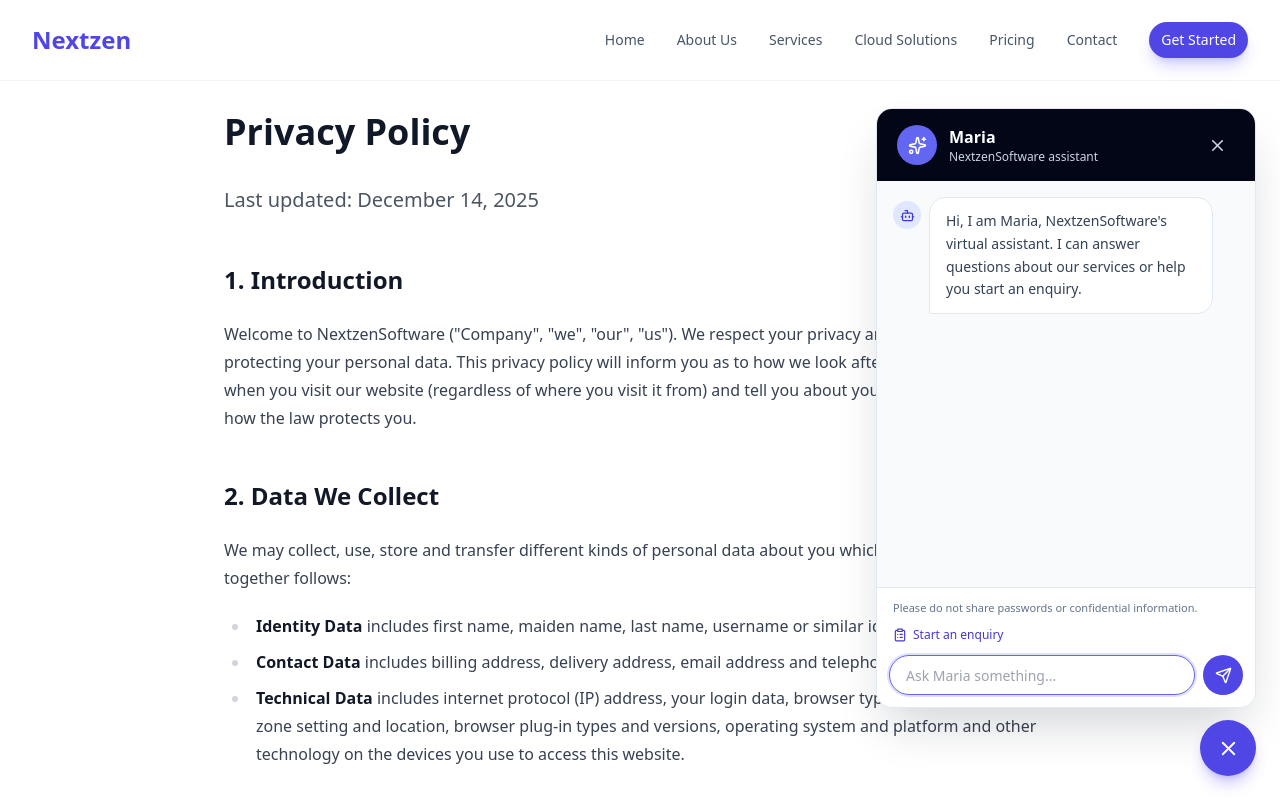
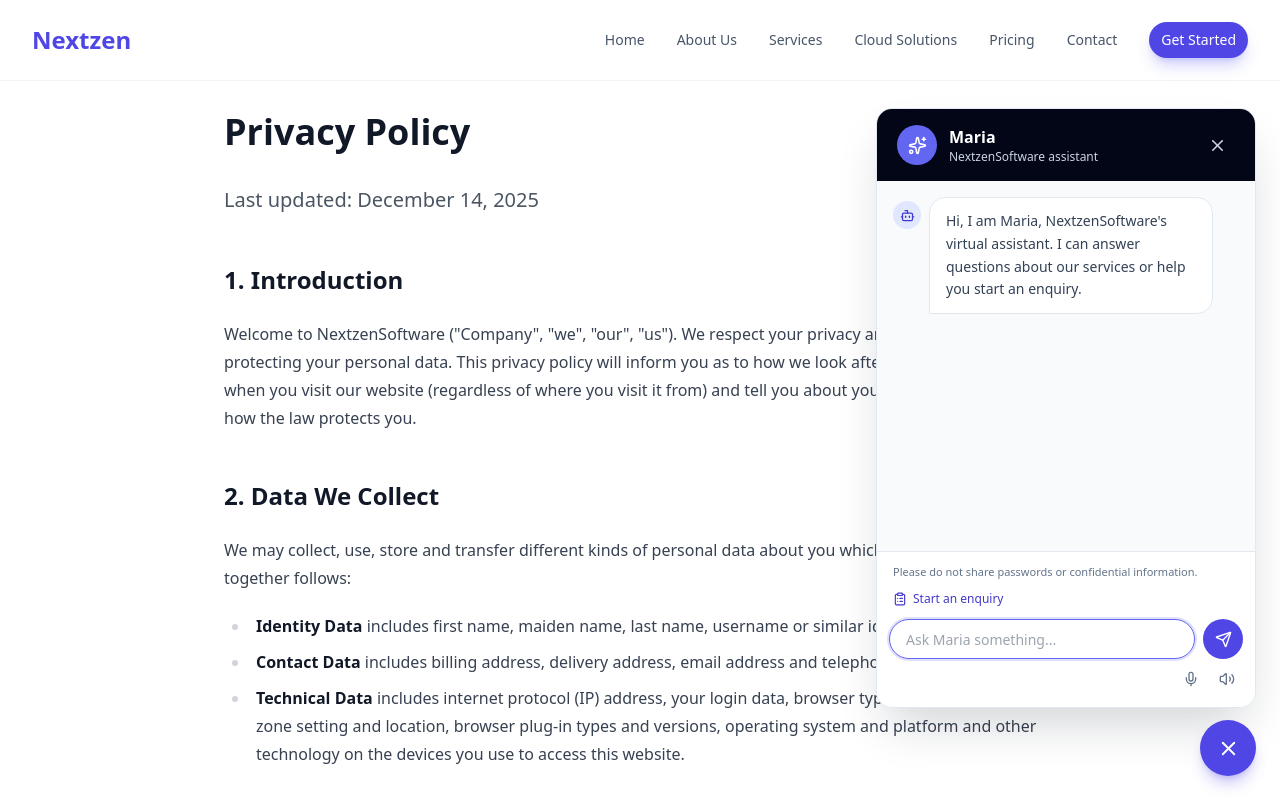
Before and after one commit to NextZenSoftware/NextZen, a Next.js app: page /privacy in a window 1280 px wide. Both pictures are taken after a click on the button "Open chat with Maria". Shown: the top 800 px of the page. Built offline with nearby package versions, Linux system fonts and the light colour scheme.

Commit message:
add Maria browser voice support

```diff
--- a/app/privacy/page.tsx
+++ b/app/privacy/page.tsx
@@ -50,7 +50,15 @@ export default function PrivacyPage() {
         We have put in place appropriate security measures to prevent your personal data from being accidentally lost, used or accessed in an unauthorized way, altered or disclosed. In addition, we limit access to your personal data to those employees, agents, contractors and other third parties who have a business need to know.
       </p>
 
-      <h2>5. Contact Us</h2>
+      <h2>5. Maria Assistant and Voice</h2>
+      <p>
+        Our website includes Maria, an automated assistant. Chat messages may be sent to Google Gemini to generate a response. Do not submit passwords, payment details, confidential source code, or other sensitive information. Chat transcripts are not intentionally stored by this website by default.
+      </p>
+      <p>
+        Voice controls use your browser&apos;s speech recognition and speech synthesis features when available. Voice input is activated only when you choose the microphone control. Browser providers may process voice data according to their own privacy policies.
+      </p>
+
+      <h2>6. Contact Us</h2>
       <p>
         If you have any questions about this privacy policy or our privacy practices, please contact us at privacy@nextzen.com.
       </p>
--- a/components/chat/MariaChatbot.tsx
+++ b/components/chat/MariaChatbot.tsx
@@ -4,6 +4,7 @@ import { FormEvent, useEffect, useRef, useState } from "react"
 import { Bot, ClipboardList, MessageCircle, Send, Sparkles, X } from "lucide-react"
 import { cn } from "@/lib/utils"
 import type { ChatMessage } from "./chat-types"
+import { VoiceControls } from "./VoiceControls"
 
 const welcomeMessage: ChatMessage = {
   id: "welcome",
@@ -27,6 +28,7 @@ export function MariaChatbot() {
   const [enquiry, setEnquiry] = useState({ name: "", email: "", project: "", consent: false })
   const inputRef = useRef<HTMLInputElement>(null)
   const messagesEndRef = useRef<HTMLDivElement>(null)
+  const lastAssistantMessage = [...messages].reverse().find((message) => message.role === "assistant")
 
   useEffect(() => {
     if (isOpen) {
@@ -286,6 +288,12 @@ export function MariaChatbot() {
                 <Send size={17} aria-hidden="true" />
               </button>
             </form>
+            <div className="mt-1 flex justify-end">
+              <VoiceControls
+                text={lastAssistantMessage?.content ?? ""}
+                onTranscript={setInput}
+              />
+            </div>
           </div>
         </section>
       )}
--- /dev/null
+++ b/components/chat/VoiceControls.tsx
@@ -0,0 +1,131 @@
+"use client"
+
+import { useRef, useState, useSyncExternalStore } from "react"
+import { Mic, MicOff, Volume2, VolumeX } from "lucide-react"
+
+type SpeechRecognitionLike = {
+  continuous: boolean
+  interimResults: boolean
+  lang: string
+  onresult: ((event: unknown) => void) | null
+  onerror: (() => void) | null
+  onend: (() => void) | null
+  start: () => void
+  stop: () => void
+}
+
+type SpeechRecognitionWindow = Window & {
+  SpeechRecognition?: new () => SpeechRecognitionLike
+  webkitSpeechRecognition?: new () => SpeechRecognitionLike
+}
+
+type VoiceControlsProps = {
+  text: string
+  onTranscript: (transcript: string) => void
+}
+
+const subscribeToBrowser = () => () => {}
+const getSpeechRecognitionSupport = () => {
+  const speechWindow = window as SpeechRecognitionWindow
+  return Boolean(speechWindow.SpeechRecognition || speechWindow.webkitSpeechRecognition)
+}
+const getSpeechSynthesisSupport = () => "speechSynthesis" in window
+const getServerSupport = () => false
+
+export function VoiceControls({ text, onTranscript }: VoiceControlsProps) {
+  const isSupported = useSyncExternalStore(
+    subscribeToBrowser,
+    getSpeechRecognitionSupport,
+    getServerSupport
+  )
+  const hasSpeechSynthesis = useSyncExternalStore(
+    subscribeToBrowser,
+    getSpeechSynthesisSupport,
+    getServerSupport
+  )
+  const [isListening, setIsListening] = useState(false)
+  const [isSpeaking, setIsSpeaking] = useState(false)
+  const recognitionRef = useRef<SpeechRecognitionLike | null>(null)
+
+  function toggleListening() {
+    const speechWindow = window as SpeechRecognitionWindow
+    const Recognition = speechWindow.SpeechRecognition || speechWindow.webkitSpeechRecognition
+
+    if (!Recognition) {
+      return
+    }
+
+    if (isListening) {
+      recognitionRef.current?.stop()
+      setIsListening(false)
+      return
+    }
+
+    const recognition = new Recognition()
+    recognition.continuous = false
+    recognition.interimResults = false
+    recognition.lang = "en-US"
+    recognition.onresult = (event) => {
+      const result = event as { results?: ArrayLike<ArrayLike<{ transcript: string }>> }
+      const transcript = result.results?.[0]?.[0]?.transcript
+      if (transcript) {
+        onTranscript(transcript)
+      }
+    }
+    recognition.onerror = () => setIsListening(false)
+    recognition.onend = () => setIsListening(false)
+    recognitionRef.current = recognition
+    recognition.start()
+    setIsListening(true)
+  }
+
+  function toggleSpeaking() {
+    if (!("speechSynthesis" in window) || !text.trim()) {
+      return
+    }
+
+    if (isSpeaking) {
+      window.speechSynthesis.cancel()
+      setIsSpeaking(false)
+      return
+    }
+
+    const utterance = new SpeechSynthesisUtterance(text)
+    utterance.onend = () => setIsSpeaking(false)
+    utterance.onerror = () => setIsSpeaking(false)
+    window.speechSynthesis.speak(utterance)
+    setIsSpeaking(true)
+  }
+
+  if (!isSupported && !hasSpeechSynthesis) {
+    return null
+  }
+
+  return (
+    <div className="flex items-center gap-1">
+      {isSupported && (
+        <button
+          type="button"
+          aria-label={isListening ? "Stop voice input" : "Start voice input"}
+          title={isListening ? "Stop voice input" : "Start voice input"}
+          onClick={toggleListening}
+          className="flex h-8 w-8 items-center justify-center rounded-full text-slate-500 transition hover:bg-slate-100 hover:text-primary-700 focus-visible:outline-none focus-visible:ring-2 focus-visible:ring-primary-500"
+        >
+          {isListening ? <MicOff size={16} aria-hidden="true" /> : <Mic size={16} aria-hidden="true" />}
+        </button>
+      )}
+      {hasSpeechSynthesis && (
+        <button
+          type="button"
+          aria-label={isSpeaking ? "Stop Maria voice" : "Listen to Maria"}
+          title={isSpeaking ? "Stop Maria voice" : "Listen to Maria"}
+          onClick={toggleSpeaking}
+          disabled={!text.trim()}
+          className="flex h-8 w-8 items-center justify-center rounded-full text-slate-500 transition hover:bg-slate-100 hover:text-primary-700 focus-visible:outline-none focus-visible:ring-2 focus-visible:ring-primary-500 disabled:opacity-40"
+        >
+          {isSpeaking ? <VolumeX size={16} aria-hidden="true" /> : <Volume2 size={16} aria-hidden="true" />}
+        </button>
+      )}
+    </div>
+  )
+}
```
